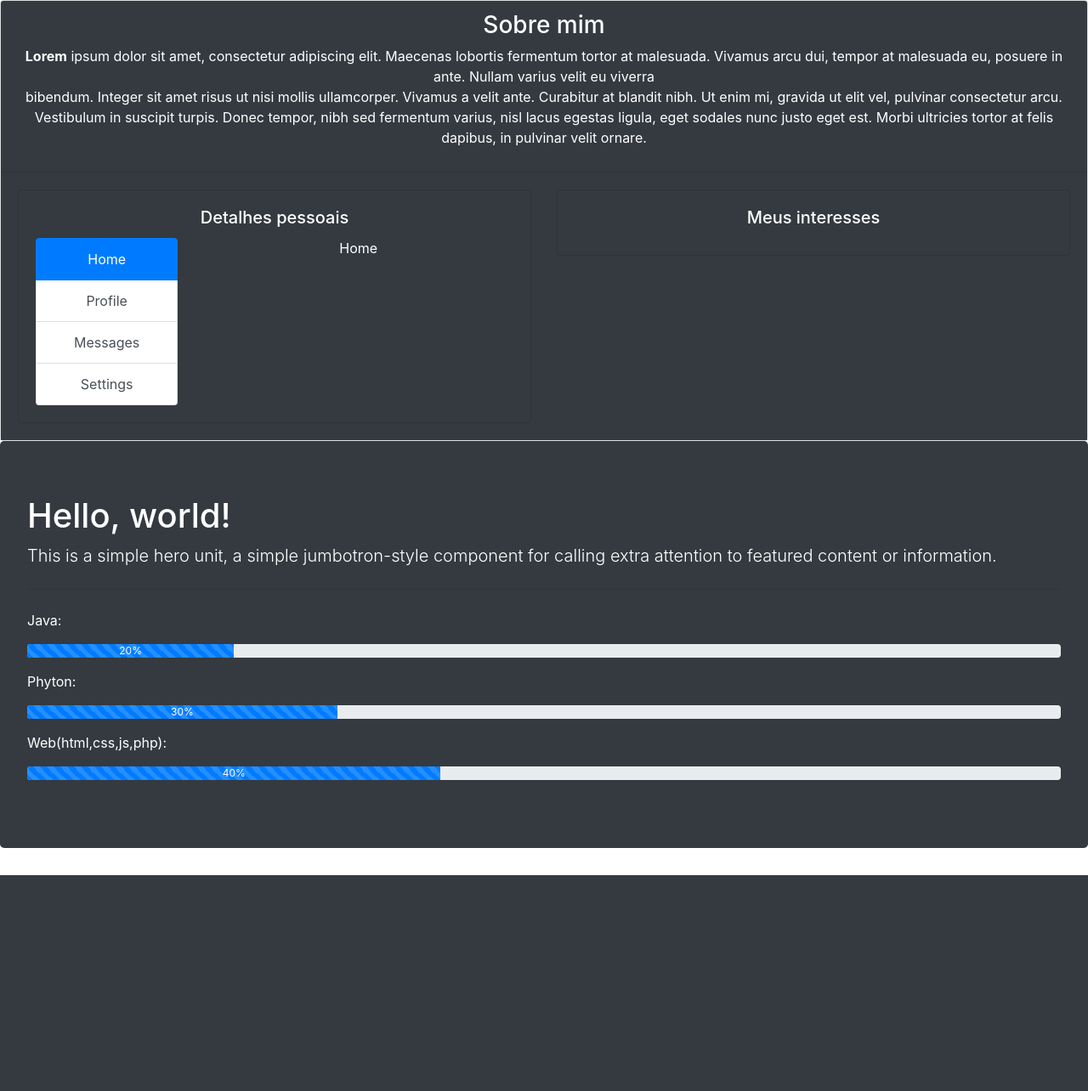
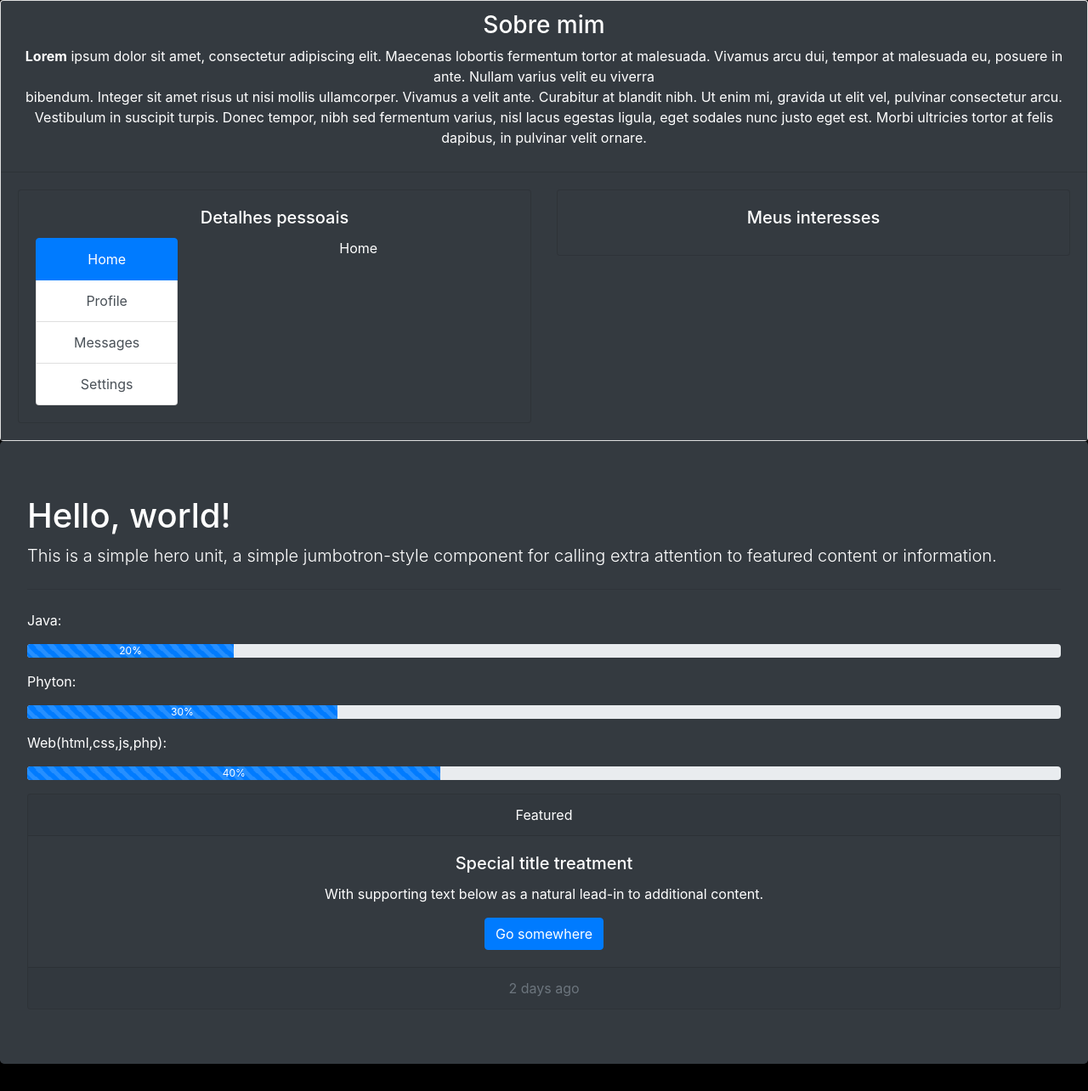
Before and after one commit to Eduardo-dell/Portfolio, a PHP site: page / in a window 1280 px wide. Shown: the part 1017-2301 px from the top of the page at 85% size. Before the commit the page ends 2047 px from the top, so only its background shows below. Run offline with PHP 8.4, Linux system fonts and the light colour scheme.

Commit message:
Update 3.1

```diff
--- a/app/view/template/template.css
+++ b/app/view/template/template.css
@@ -1,4 +1,5 @@
 @charset "UTF-8";
 body{
 	box-sizing: content-box;
+	background-color:#000;
 }
--- a/app/view/template/template.html
+++ b/app/view/template/template.html
@@ -106,10 +106,21 @@
        <div class="progress-bar progress-bar-striped progress-bar-animated" role="progressbar" aria-valuenow="75" aria-valuemin="0" aria-valuemax="100" style="width: 40%">40%</div>
      </div>
   </p>
-</div>
-<nav class="navbar fixed-bottom navbar-dark bg-dark text-white">
-  <center>Retornar ao topo</center>
-</nav>
+
+        <div class="card text-center bg-dark text-yellow">
+  <div class="card-header">
+    Featured
+  </div>
+  <div class="card-body">
+    <h5 class="card-title">Special title treatment</h5>
+    <p class="card-text">With supporting text below as a natural lead-in to additional content.</p>
+    <a href="#" class="btn btn-primary">Go somewhere</a>
+  </div>
+  <div class="card-footer text-muted">
+    2 days ago
+  </div>
+
+   </nav>
   </section>
   <script src="app/util/jquery-3.0.0.slim.js"></script>
   <script src="app/util/bootstrap-4.5/js/bootstrap.js"></script>
```
